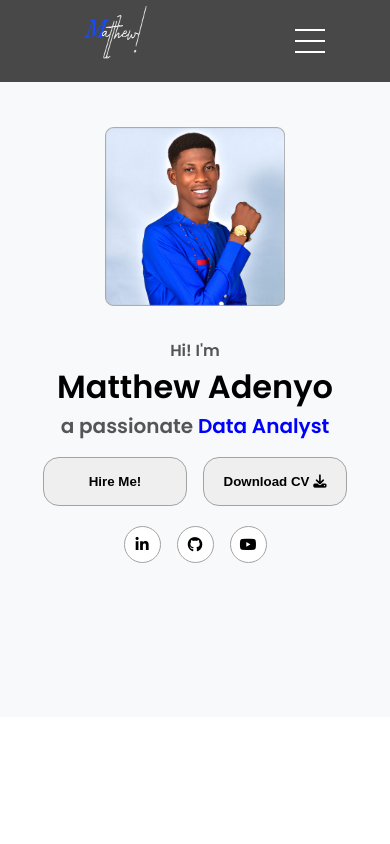
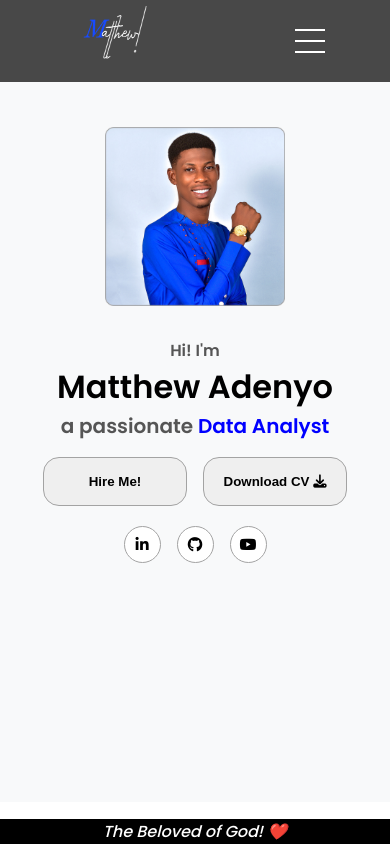
Before and after one commit to matth-adenyo/matth-adenyo.github.io, a plain HTML site: page index.html in a window 390 px wide. Shown: the top 844 px of the page. Drawn offline with Linux system fonts and the light colour scheme.

Commit message:
Add files via upload

```diff
--- a/mediaqueries.css
+++ b/mediaqueries.css
@@ -3,7 +3,6 @@
     height: 83vh;
     align-items: center;
     justify-content: center;
-    /* margin-bottom: 6rem; */
   }
   .about-containers {
     flex-wrap: wrap;
@@ -26,20 +25,18 @@
     display: block;
   }
   #profile {
-    /* height: 83vh; */
+    height: 83vh;
     align-items: center;
     justify-content: center;
   }
   .arrow {
     display: none;
   }
-  section,
+
   .section-container {
     height: fit-content;
   }
-  section {
-    margin: 0 5%;
-  }
+
   .section__pic-container {
     width: 275px;
     height: 275px;
@@ -93,3 +90,14 @@
     text-align: justify;
   }
 }
+
+
+/* @media screen and (orientation: landscape) {
+  #profile{
+   height: 90vh;
+  }
+
+  #social{
+    padding-bottom: 80px;
+  }
+} */
--- a/style.css
+++ b/style.css
@@ -156,16 +156,6 @@ a:hover {
   transform: none;
 }
 
-
-/*----------- Sections -------------*/
-/* section {
-  padding-top: 15vh;
-  height: 96vh;
-  margin: 0 10rem;
-  box-sizing: border-box;
-  min-height: fit-content;
-} */
-
 .section-container {
   display: flex;
 }
@@ -180,6 +170,7 @@ a:hover {
   background-color: #f8f9fa;
   position: relative;
   padding-top: 15vh;
+  padding-bottom: 10vh;
   /* background-image: url('./assets/Home-bg.png');
   background-size: cover; */
 }
@@ -484,10 +475,10 @@ transform: scale(1.1);
 
 /*----------------- Social -----------------*/
 #social {
-  height: 25vh;
+  height: 30vh;
   background-color: #f8f9fa;
-  /* padding-top: 5vh; */
 }
+
 #social p{
   margin-top: 18px;
 }
@@ -522,11 +513,13 @@ transform: scale(1.1);
 
 /*------------ Footer ----------------*/
 footer{
-  height: fit-content;
   width: 100%;
   background-color: black;
-  position: relative;
+  position: fixed;
+  bottom: 0;
+  left: 0;
 }
+
 footer p{
   color: white;
   justify-content: center;
```
Also changed, not shown: index.html (line endings or trailing spaces), 1 other file.
